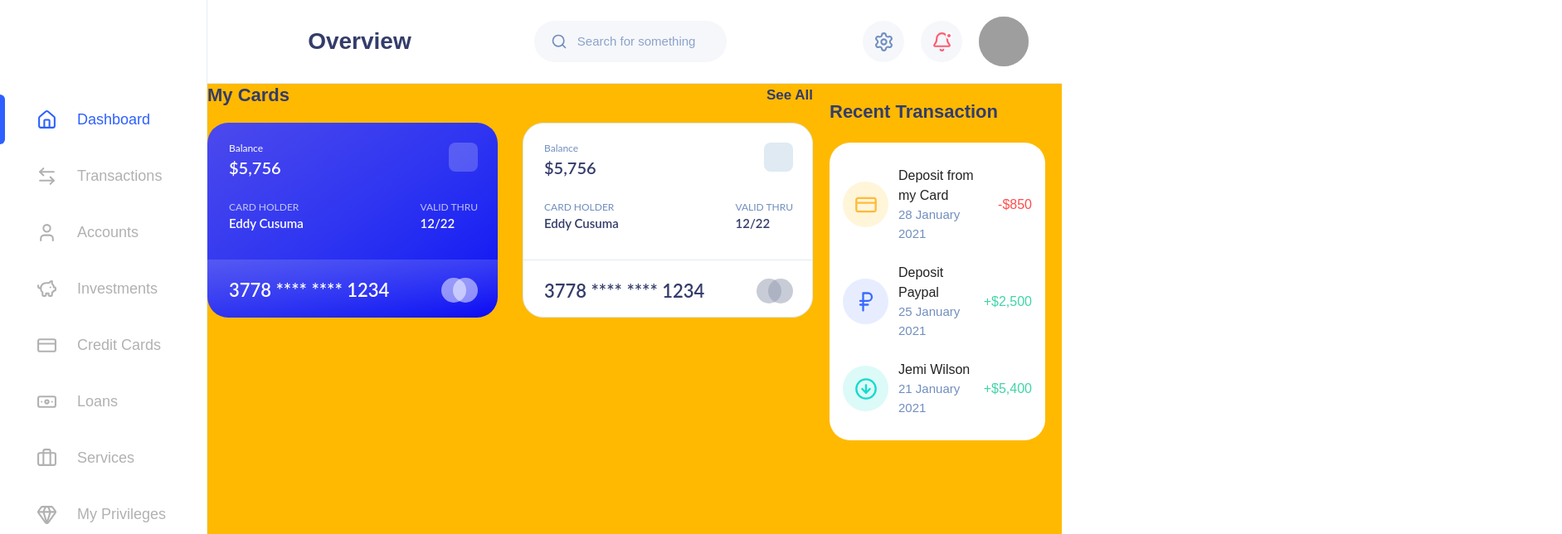
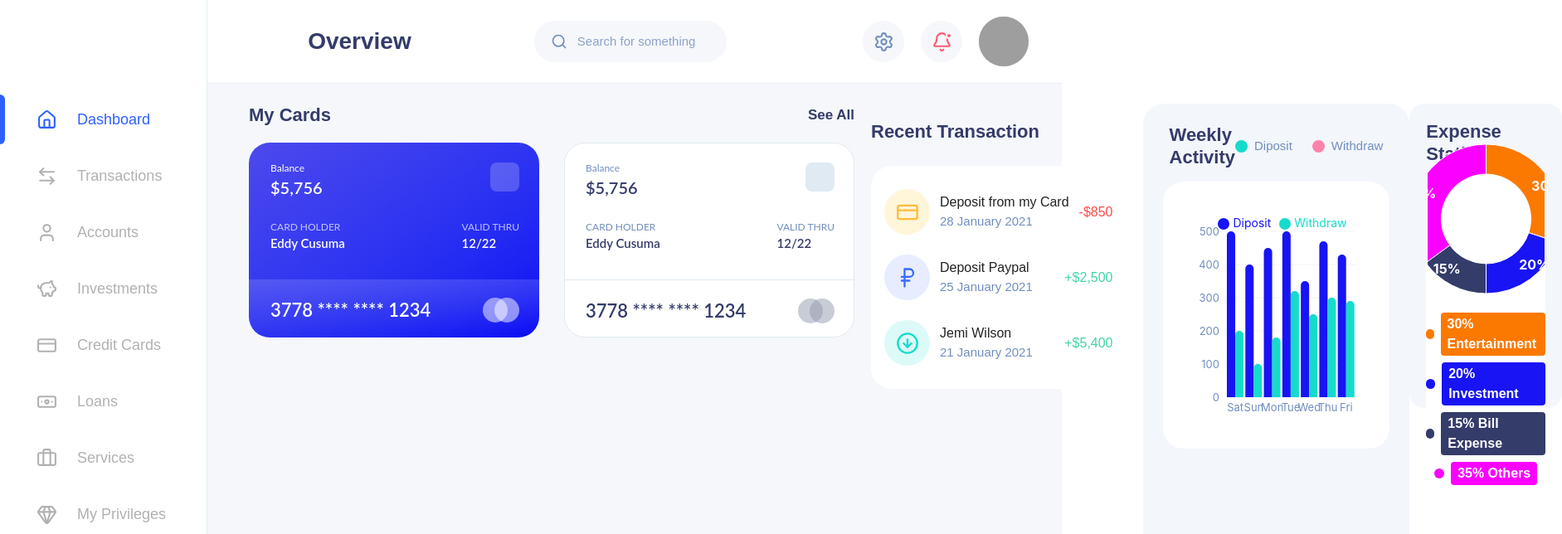
Before and after one commit to Yunex-x/dashboard, a Next.js app: page /overview in a window 1280 px wide. Shown: the top 644 px of the page at 83% size, 1883 px wide, since content can reach past the window. Built offline with nearby package versions, Linux system fonts and the light colour scheme; grey boxes are pictures that could not be loaded.

Commit message:
Update project files

```diff
--- a/app/(dashboard)/overview/page.tsx
+++ b/app/(dashboard)/overview/page.tsx
@@ -1,19 +1,25 @@
 
 import { Creditcard } from "@/app/components/creditcard";
+import ExpenseStatisticsChart from "@/app/components/ExpenseStatisticsChart";
 import RecentTransaction from "@/app/components/RecentTransaction";
 import Sidebar from "@/app/components/sidebar";
 import Topbar from "@/app/components/topbar";
+import WeeklyActivityChart from "@/app/components/WeeklyActivityChart";
 
 export default function DashboardPage() {
-  return (
-    <main className="w-screen min-h-screen flex bg-[#F5F7FA]">
-     <Sidebar />
-     <Topbar/>
-     <div className=" w-full flex justify-end bg-amber-400  pl-[250px] py-[101px] ">
+    return (
+        <main className="w-full min-h-screen flex bg-[#F5F7FA]">
+            <Sidebar />
+            <Topbar />
+            <div className=" w-full flex flex-cols py-31.25  px-75 ">
 
-     <Creditcard/>
-    <RecentTransaction />
-     </div>
-    </main>
-  );
-}
+                <Creditcard />
+                <RecentTransaction />
+                <WeeklyActivityChart />
+                <ExpenseStatisticsChart />
+            </div>
+
+
+        </main>
+    )
+};
--- /dev/null
+++ b/app/components/ExpenseStatisticsChart.tsx
@@ -0,0 +1,102 @@
+"use client";
+import { PieChart, Pie, Cell, ResponsiveContainer, Tooltip, Legend } from "recharts";
+
+const data = [
+  { name: "Entertainment", value: 30, color: "#FC7900" },
+  { name: "Investment", value: 20, color: "#1814F3" },
+  { name: "Bill Expense", value: 15, color: "#343C6A" },
+  { name: "Others", value: 35, color: "#FA00FF" },
+];
+
+const renderCustomLabel = ({
+  cx,
+  cy,
+  midAngle,
+  innerRadius,
+  outerRadius,
+  percent,
+  index
+}: any) => {
+  const RADIAN = Math.PI / 180;
+  // Calculate the position for the percentage text
+  const radius = outerRadius * 0.75;
+  const x = cx + radius * Math.cos(-midAngle * RADIAN);
+  const y = cy + radius * Math.sin(-midAngle * RADIAN);
+
+  return (
+    <text
+      x={x}
+      y={y}
+      fill="#fff"
+      textAnchor={x > cx ? "start" : "end"}
+      dominantBaseline="central"
+      fontSize="16"
+      fontWeight={700}
+      fontFamily="Inter"
+    >
+      {`${data[index].value}%`}
+    </text>
+  );
+};
+
+export default function ExpenseStatisticsChart() {
+  return (
+    <section className="w-[350px] h-[367px] bg-[#F3F6FB] rounded-[18px] p-5 flex flex-col gap-3">
+      <h2 className="font-semibold text-[22px] leading-[27px] text-[#343C6A]">
+        Expense Statistics
+      </h2>
+      <div className="bg-white rounded-[25px] w-full h-[322px] flex flex-col items-center justify-center">
+        <ResponsiveContainer width="98%" height={210}>
+          <PieChart>
+            <Pie
+              data={data}
+              cx="50%"
+              cy="50%"
+              innerRadius={54}
+              outerRadius={90}
+              labelLine={false}
+              label={renderCustomLabel}
+              dataKey="value"
+              startAngle={90}
+              endAngle={-270}
+            >
+              {data.map((entry, idx) => (
+                <Cell key={`cell-${idx}`} fill={entry.color} />
+              ))}
+            </Pie>
+            <Tooltip
+              contentStyle={{
+                background: "#343C6A",
+                color: "#fff",
+                borderRadius: "14px",
+                border: "none",
+                fontSize: 14,
+                fontFamily: "Inter"
+              }}
+              formatter={(val: any, name: any, props: any) => [
+                `${val}%`,
+                data.find(d => d.name === name)?.name ?? name,
+              ]}
+            />
+          </PieChart>
+        </ResponsiveContainer>
+        <div className="mt-2 w-full flex flex-col items-center gap-2">
+          {data.map((entry) => (
+            <div key={entry.name} className="flex items-center justify-center gap-2">
+              <span
+                className="inline-block w-3 h-3 rounded-full"
+                style={{ backgroundColor: entry.color }}
+              />
+              <span
+                className="font-bold text-[16px] text-white px-2 py-0.5 rounded"
+                style={{ backgroundColor: entry.color }}
+              >
+                {`${entry.value}% ${entry.name}`}
+              </span>
+            </div>
+          ))}
+        </div>
+      </div>
+    </section>
+  );
+}
--- a/app/components/RecentTransaction.tsx
+++ b/app/components/RecentTransaction.tsx
@@ -2,11 +2,11 @@ import { CreditCard, ArrowDownCircle, RussianRuble } from "lucide-react";
 
 export default function RecentTransaction() {
   return (
-    <section className="w-[350px] min-h-[282px]  rounded-[18px] p-5 flex flex-col gap-4">
+    <section className="w-[350px] h-[282px]  rounded-[18px] whitespace-nowrap p-5 flex flex-col gap-[20px] ">
       <h2 className="font-semibold text-[22px] leading-[27px] text-[#343C6A] mb-2">
         Recent Transaction
       </h2>
-      <div className="bg-white rounded-[25px] w-full min-h-[235px] flex flex-col py-4">
+      <div className="bg-white rounded-[25px] w-full h-[282px] flex flex-col py-4">
         {/* Transaction 1 */}
         <div className="flex items-center px-4 py-3 gap-3">
           <div className="w-[55px] h-[55px] rounded-full bg-[#FFF5D9] flex items-center justify-center">
--- /dev/null
+++ b/app/components/WeeklyActivityChart.tsx
@@ -0,0 +1,130 @@
+"use client";
+import {
+  BarChart,
+  Bar,
+  LabelList,
+  XAxis,
+  YAxis,
+  CartesianGrid,
+  Tooltip,
+  Legend,
+  ResponsiveContainer,
+} from "recharts";
+
+const data = [
+  {
+    day: "Sat",
+    Diposit: 500,
+    Withdraw: 200,
+  },
+  {
+    day: "Sun",
+    Diposit: 400,
+    Withdraw: 100,
+  },
+  {
+    day: "Mon",
+    Diposit: 450,
+    Withdraw: 180,
+  },
+  {
+    day: "Tue",
+    Diposit: 500,
+    Withdraw: 320,
+  },
+  {
+    day: "Wed",
+    Diposit: 350,
+    Withdraw: 250,
+  },
+  {
+    day: "Thu",
+    Diposit: 470,
+    Withdraw: 300,
+  },
+  {
+    day: "Fri",
+    Diposit: 430,
+    Withdraw: 290,
+  },
+];
+
+export default function WeeklyActivityChart() {
+  return (
+    <section className="w-[730px] min-h-[367px] rounded-[25px] bg-[#F3F6FB] p-6">
+      <div className="flex items-center justify-between px-2 mb-4">
+        <h2 className="font-semibold text-[22px] leading-[27px] text-[#343C6A]">Weekly Activity</h2>
+        <div className="flex items-center gap-6">
+          <span className="flex items-center gap-2">
+            <span className="inline-block w-[15px] h-[15px] rounded-full bg-[#16DBCC]"></span>
+            <span className="text-[15px] text-[#718EBF]">Diposit</span>
+          </span>
+          <span className="flex items-center gap-2">
+            <span className="inline-block w-[15px] h-[15px] rounded-full bg-[#FF82AC]"></span>
+            <span className="text-[15px] text-[#718EBF]">Withdraw</span>
+          </span>
+        </div>
+      </div>
+      <div className="bg-white rounded-[25px] w-full h-[322px] px-6 pt-6 pb-2">
+        <ResponsiveContainer width="100%" height="100%">
+          <BarChart
+            data={data}
+            barSize={18}
+            maxBarSize={22}
+            margin={{ top: 15, right: 18, left: 14, bottom: 24 }}
+          >
+            <CartesianGrid stroke="#F3F3F5" vertical={false} />
+            <XAxis
+              dataKey="day"
+              tick={{ fontSize: 13, fill: "#718EBF", fontFamily: "Inter" }}
+              axisLine={false}
+              tickLine={false}
+            />
+            <YAxis
+              tick={{ fontSize: 13, fill: "#718EBF", fontFamily: "Inter" }}
+              axisLine={false}
+              tickLine={false}
+              domain={[0, 500]}
+              ticks={[0, 100, 200, 300, 400, 500]}
+              width={38}
+            />
+            <Tooltip
+              contentStyle={{
+                background: "#fff",
+                borderRadius: 12,
+                fontSize: 14,
+                fontFamily: "Inter",
+                color: "#232323",
+                border: "1px solid #DFEAF2",
+                boxShadow: "0 2px 8px #e6eff5",
+              }}
+              cursor={{ fill: "#E6EFF5" }}
+            />
+            <Legend
+              wrapperStyle={{ fontSize: 14, color: "#718EBF", fontFamily: "Inter" }}
+              iconType="circle"
+              align="right"
+              verticalAlign="top"
+            />
+            <Bar
+              dataKey="Diposit"
+              fill="#1814F3"
+              radius={[30, 30, 0, 0]}
+              className="rounded-t-2xl"
+            >
+              <LabelList dataKey="Diposit" style={{ display: "none" }} />
+            </Bar>
+            <Bar
+              dataKey="Withdraw"
+              fill="#16DBCC"
+              radius={[30, 30, 0, 0]}
+              className="rounded-t-2xl"
+            >
+              <LabelList dataKey="Withdraw" style={{ display: "none" }} />
+            </Bar>
+          </BarChart>
+        </ResponsiveContainer>
+      </div>
+    </section>
+  );
+}
--- a/app/components/creditcard.tsx
+++ b/app/components/creditcard.tsx
@@ -2,7 +2,7 @@ import Link from "next/link";
 
 export function Creditcard() {
   return (
-    <section className="w-[730px] h-[282px]">
+    <section className=" h-[282px] w-[730px]">
       {/* Header */}
       <div className="flex items-center justify-between">
         <h2 className="text-[22px] font-semibold leading-[27px] text-[#343C6A]">
--- a/package.json
+++ b/package.json
@@ -11,7 +11,8 @@
   "dependencies": {
     "next": "16.1.4",
     "react": "19.2.3",
-    "react-dom": "19.2.3"
+    "react-dom": "19.2.3",
+    "recharts": "^3.7.0"
   },
   "devDependencies": {
     "@tailwindcss/postcss": "^4",
```
Also changed, not shown: 1 other file (tests, documents, lock files or other folders).
